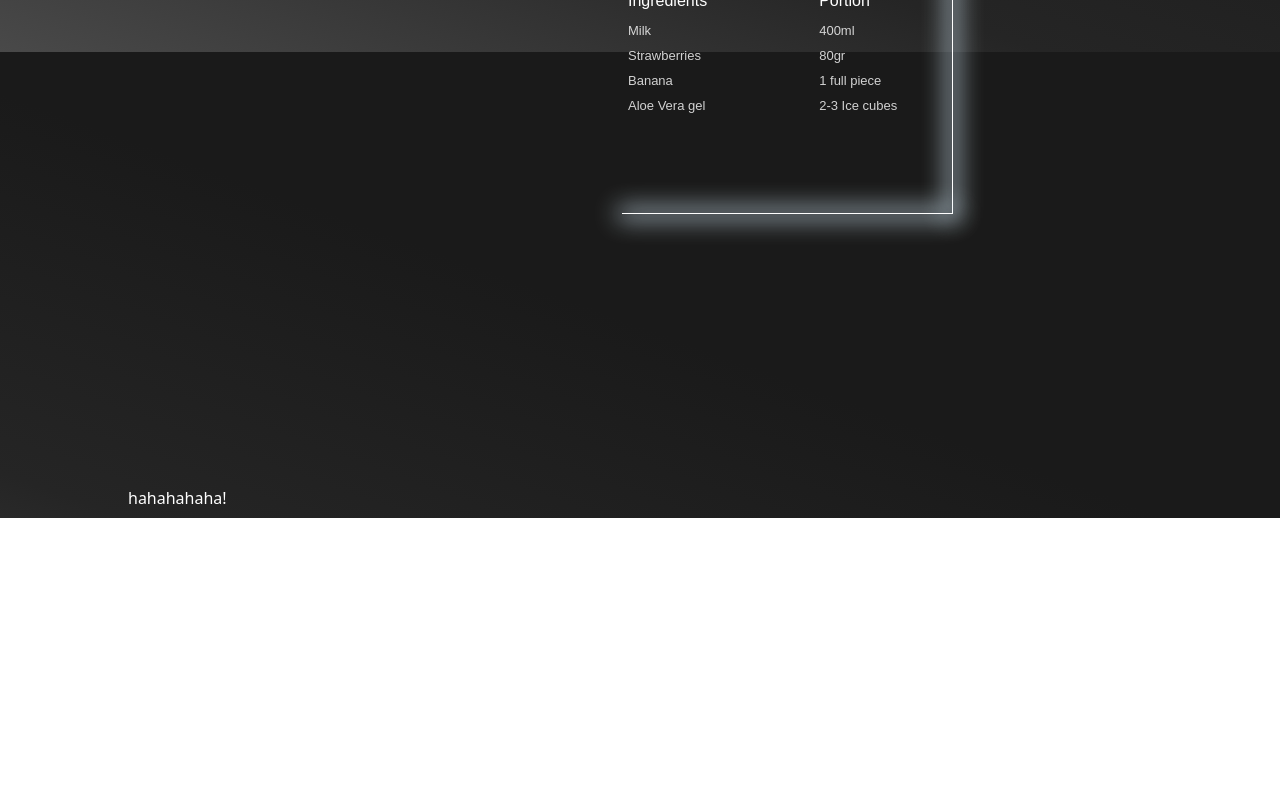
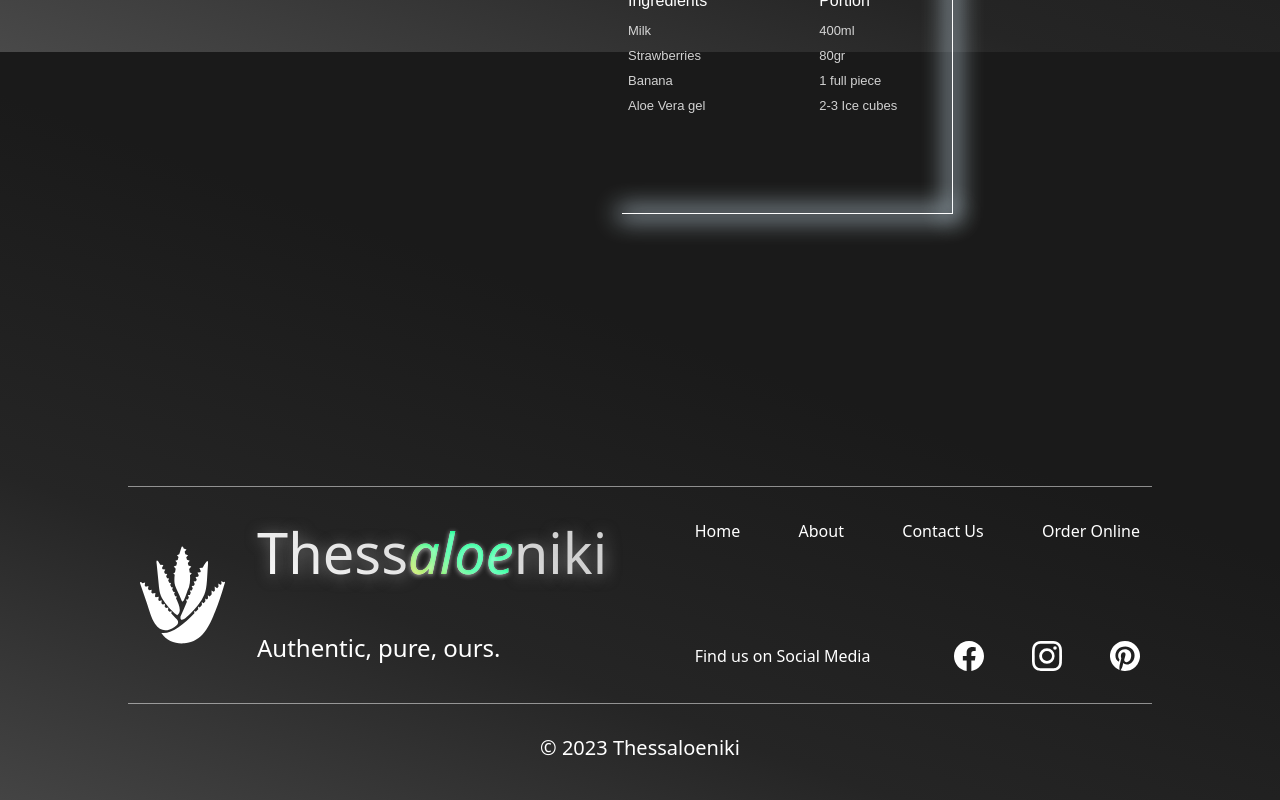
Before and after one commit to TasosTsiam/aloe-project, a React (Create React App) app: page / in a window 1280 px wide. Shown: the part 4748-5548 px from the top of the page. Before the commit the page ends 5266 px from the top, so only its background shows below. Built offline with nearby package versions, Linux system fonts and the light colour scheme.

Commit message:
Begun and progressing on Footer

```diff
--- a/src/App.js
+++ b/src/App.js
@@ -18,7 +18,7 @@ function App() {
                     <div className="col-12 align-self-center">
                         <Main />
                     </div>
-                    <div className="col-12 align-self-end">
+                    <div className="homepage col-12 align-self-end">
                         <Footer/>
                     </div>
                 </div>
--- a/src/components/Footer.js
+++ b/src/components/Footer.js
@@ -1,9 +1,48 @@
 import React from 'react';
+import { Link } from 'react-router-dom';
+import AloeLogo from '../logo.svg';
+import { BsFacebook, BsInstagram, BsPinterest } from "react-icons/bs";
+
 
 function Footer() {
     return (
-        <div>
-            hahahahaha!
+        <div className="footer container-fluid d-flex flex-column">
+            <div className="footer-main-content row d-flex">
+                <div className="footer-hero d-flex col-12 col-lg-6 col-xl-6 col-xxl-6">
+                    <Link className="footer-logo align-self-center" to="/homepage">
+                        <img src={AloeLogo} alt="Aloe Logo"/>
+                    </Link>
+                    <div className="footer-headers d-flex align-self-center flex-column">
+                        <h1 className="mb-5">
+                            Thess<span>aloe</span>niki
+                        </h1>
+                        <h4>Authentic, pure, ours.</h4>
+                    </div>
+                </div>
+                <div className="d-flex flex-column justify-content-between col-6">
+                    <div className="d-flex row justify-content-end">
+                        <ul className="footer-menu d-flex justify-content-between mb-0 col-8 col-lg-11">
+                            <li className="mb-0">Home</li>
+                            <li className="mb-0">About</li>
+                            <li className="mb-0">Contact Us</li>
+                            <li className="mb-0">Order Online</li>
+                        </ul>
+                    </div>
+                    <div className="d-flex row justify-content-end">
+                        <div className="d-flex justify-content-between align-items-center col-8 col-lg-11">
+                            <p className="mb-0">Find us on Social Media</p>
+                            <div className="footer-socials d-flex justify-content-between col-5">
+                                <BsFacebook className="footer-socials-bslogo" />
+                                <BsInstagram className="footer-socials-bslogo" />
+                                <BsPinterest className="footer-socials-bslogo" />
+                            </div>
+                        </div>
+                    </div>
+                </div>
+            </div>
+            <div className="footer-copyrights row d-flex justify-content-center">
+                <h5 className="d-flex justify-content-center mb-0">© 2023 Thessaloeniki</h5>
+            </div>
         </div>
     )
 }
--- a/src/mycss/style.css
+++ b/src/mycss/style.css
@@ -788,4 +788,90 @@ body {
 }
 .homepage .recipes p {
   opacity: 0.8;
+}
+.homepage .footer {
+  border-top: 1px solid rgba(255, 255, 255, 0.5);
+}
+.homepage .footer-main-content {
+  padding: 2rem 0;
+}
+@media (max-width: 991.98px) {
+  .homepage .footer-hero {
+    justify-content: center;
+  }
+}
+.homepage .footer-logo {
+  padding-right: 2rem;
+}
+.homepage .footer-logo img {
+  width: 100px;
+}
+@media (min-width: 768px) and (max-width: 991.98px) {
+  .homepage .footer-logo img {
+    width: 60px;
+  }
+}
+@media (min-width: 992px) and (max-width: 1199px) {
+  .homepage .footer-logo img {
+    width: 70px;
+  }
+}
+@media (min-width: 1200px) and (max-width: 1399px) {
+  .homepage .footer-logo img {
+    width: 85px;
+  }
+}
+.homepage .footer-headers h1 {
+  font-size: 4rem;
+  background-image: linear-gradient(25deg, rgb(255, 255, 255), rgba(255, 255, 255, 0.8) 75%);
+  background-clip: text;
+  color: transparent;
+  text-shadow: 2px 2px 15px rgba(209, 209, 209, 0.5);
+}
+.homepage .footer-headers h1 span {
+  font-style: italic;
+  background-image: linear-gradient(35deg, gold, rgb(0, 255, 136) 45%);
+  background-clip: text;
+  color: transparent;
+  text-shadow: 0px 1px 5px rgba(255, 255, 255, 0.637);
+}
+@media (min-width: 768px) and (max-width: 991.98px) {
+  .homepage .footer-headers h1 {
+    font-size: 2.75rem;
+  }
+}
+@media (min-width: 992px) and (max-width: 1199px) {
+  .homepage .footer-headers h1 {
+    font-size: 3rem;
+  }
+}
+@media (min-width: 1200px) and (max-width: 1399px) {
+  .homepage .footer-headers h1 {
+    font-size: 3.5rem;
+  }
+}
+.homepage .footer-menu {
+  list-style-type: none;
+}
+.homepage .footer-menu li {
+  transition: 0.3s ease-in-out;
+}
+.homepage .footer-menu li:hover {
+  cursor: pointer;
+  transform: scale(1.3);
+}
+.homepage .footer-socials {
+  font-size: 30px;
+}
+.homepage .footer-socials-bslogo {
+  transition: 0.3s ease-in-out;
+}
+.homepage .footer-socials-bslogo:hover {
+  color: springgreen;
+  cursor: pointer;
+  transform: scale(1.3);
+}
+.homepage .footer-copyrights {
+  border-top: 1px solid rgba(255, 255, 255, 0.5);
+  padding: 2rem 0;
 }/*# sourceMappingURL=style.css.map */
--- a/src/myscss/style.scss
+++ b/src/myscss/style.scss
@@ -825,4 +825,113 @@ body {
             opacity: 0.8;
         }
     }
+
+    .footer {
+        border-top: 1px solid rgba(255, 255, 255, 0.5);
+
+        &-main-content {
+            padding: 2rem 0;
+        }
+
+        &-hero {
+            @media (max-width: 991.98px) {
+                justify-content: center;
+            }
+        }
+
+        &-logo {
+            padding-right: 2rem;
+
+            img {
+                width: 100px;
+            }
+
+            @media (min-width: 768px) and (max-width: 991.98px) {
+                img {
+                    width: 60px;
+                }
+            }
+
+            @media (min-width: 992px) and (max-width: 1199px) {
+                img {
+                    width: 70px;
+                }
+            }
+
+            @media (min-width: 1200px) and (max-width: 1399px) {
+                img {
+                    width: 85px;
+                }
+            }
+        }
+
+        &-headers {
+
+            h1 {
+                font-size: 4rem;
+                background-image: linear-gradient(25deg, rgb(255, 255, 255, 1), rgb(255, 255, 255, 0.8) 75%);
+                background-clip: text;
+                color: transparent;
+                text-shadow: 2px 2px 15px rgba(209, 209, 209, 0.5);
+
+                span {
+                    font-style: italic;
+                    background-image: linear-gradient(35deg, gold, rgb(0, 255, 136) 45%);
+                    background-clip: text;
+                    color: transparent;
+                    text-shadow: 0px 1px 5px rgba(255, 255, 255, 0.637);
+                }
+            }
+
+            @media (min-width: 768px) and (max-width: 991.98px) {
+                h1 {
+                    font-size: 2.75rem;
+                }
+            }
+
+            @media (min-width: 992px) and (max-width: 1199px) {
+                h1 {
+                    font-size: 3rem;
+                }
+            }
+
+            @media (min-width: 1200px) and (max-width: 1399px) {
+                h1 {
+                    font-size: 3.5rem;
+                }
+            }
+        }
+
+        &-menu {
+            list-style-type: none;
+
+            li {
+                transition: 0.3s ease-in-out;
+
+                &:hover {
+                    cursor: pointer;
+                    transform: scale(1.3);
+                }
+            }
+        }
+
+        &-socials {
+            font-size: 30px;
+
+            &-bslogo {
+                transition: 0.3s ease-in-out;
+
+                &:hover {
+                    color: springgreen;
+                    cursor: pointer;
+                    transform: scale(1.3);
+                }
+            }
+        }
+
+        &-copyrights {
+            border-top: 1px solid rgba(255, 255, 255, 0.5);
+            padding: 2rem 0;
+        }
+    }
 }
```
Also changed, not shown: 1 other file (tests, documents, lock files or other folders).
